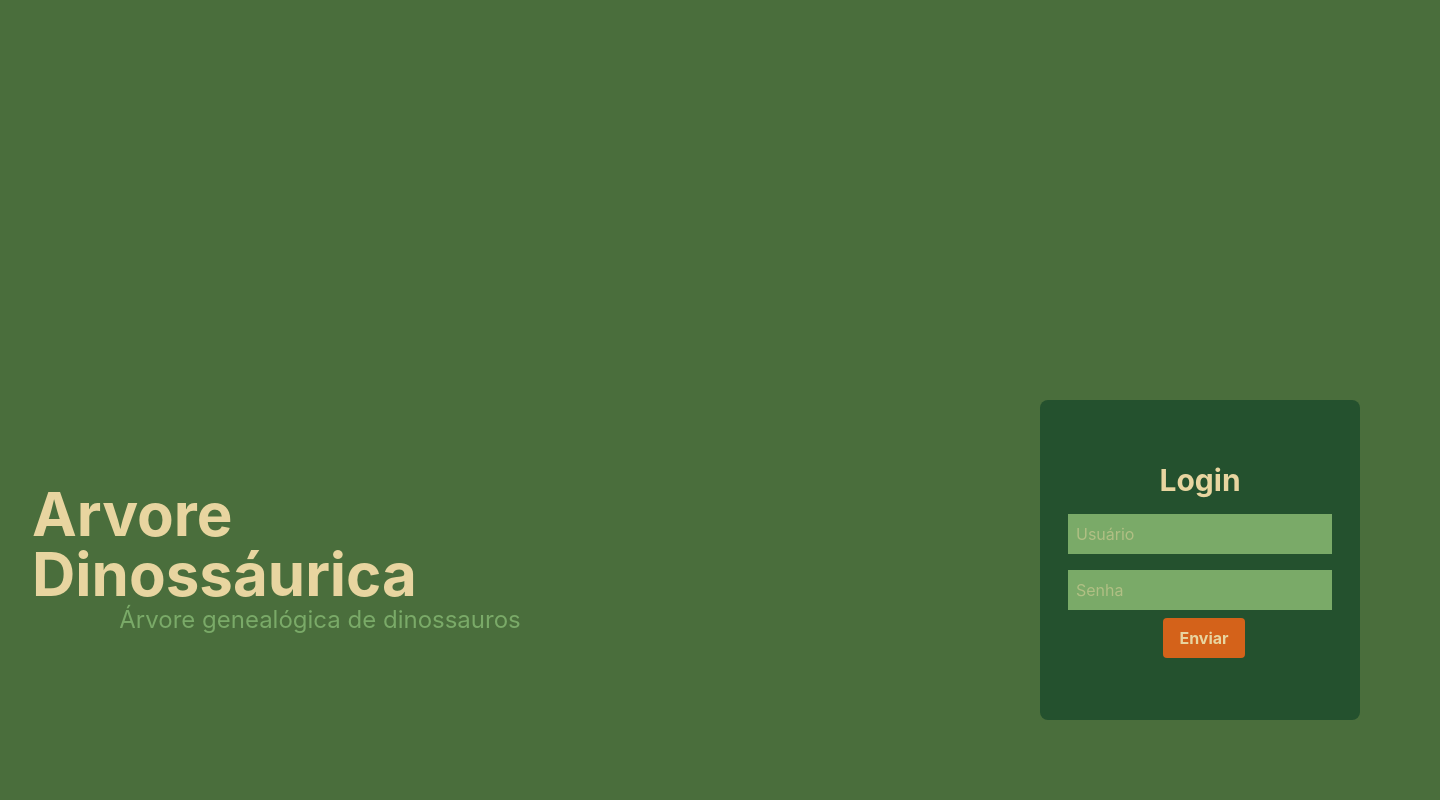
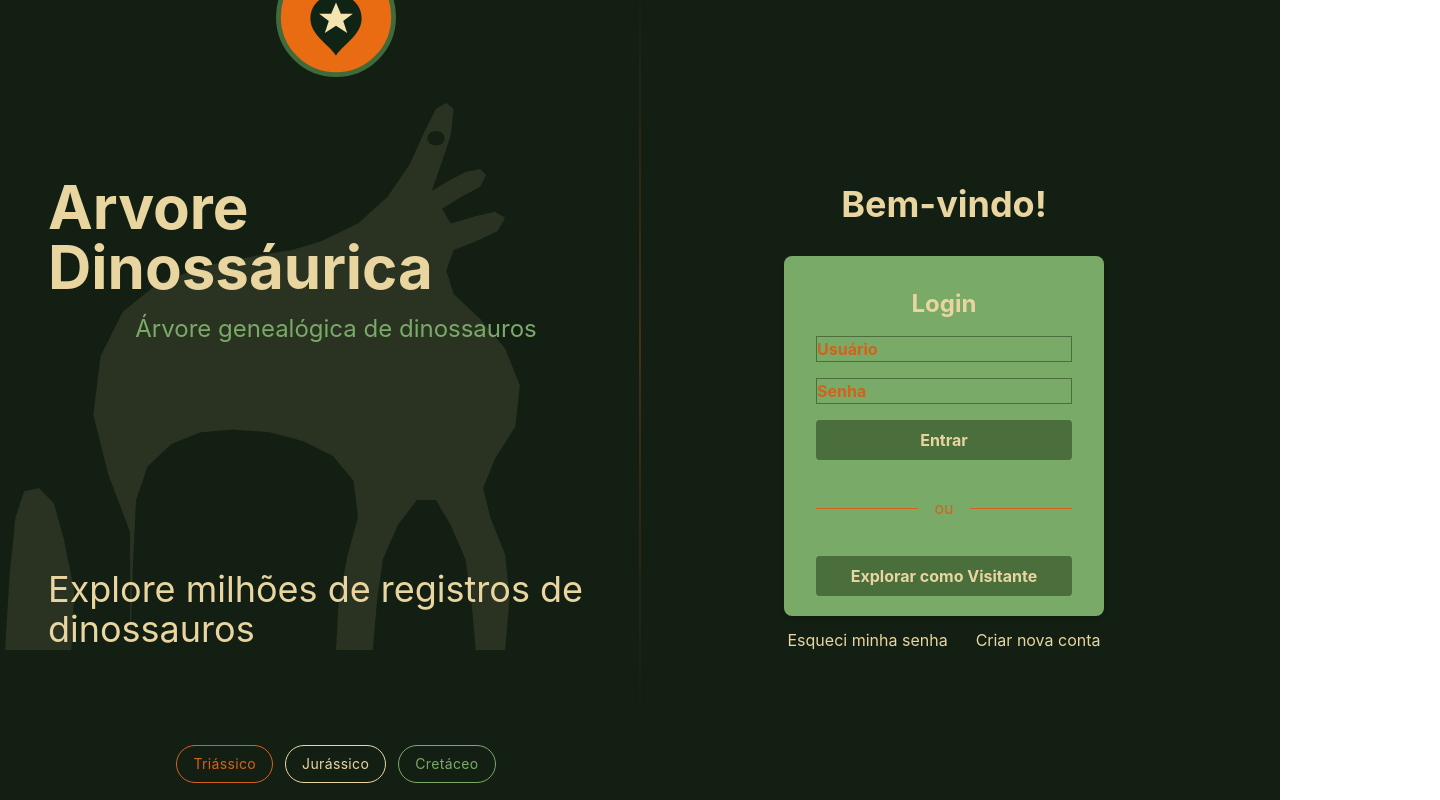
Before and after one commit to Guto-stack/TrabalhoII_TecnologiasWeb, a React app in the folder FrontEnd/: page /login in a window 1280 px wide. Shown: the top 800 px of the page, 1440 px wide, since content can reach past the window. Built offline with nearby package versions, Linux system fonts and the light colour scheme; the HTML template or start-up script is replaced by a standard one.

Commit message:
trazendi pro pc

```diff
--- a/FrontEnd/src/Pages/Login.jsx
+++ b/FrontEnd/src/Pages/Login.jsx
@@ -1,22 +1,128 @@
+function DinoSilhouette() {
+  return (
+    <svg className="absolute opacity-10 w-[1000px] top-1/2 left-1/2 -translate-x-1/2 -translate-y-1/2 z-0" viewBox="0 0 680 500">
+      <path d="
+        M 200 420 L 200 340 L 185 300 L 175 260 L 180 220 L 195 190
+        L 220 170 L 255 158 L 285 152 L 310 148 L 330 142 L 355 130
+        L 375 112 L 390 90 L 400 68 L 408 52 L 415 48 L 420 52
+        L 418 70 L 412 88 L 405 108 L 415 102 L 428 95 L 438 93
+        L 442 97 L 438 105 L 425 112 L 412 120 L 418 130 L 435 125
+        L 448 122 L 455 126 L 450 135 L 435 142 L 420 148 L 415 162
+        L 420 178 L 438 195 L 455 215 L 465 240 L 462 268 L 448 290
+        L 440 310 L 445 330 L 455 355 L 458 385 L 455 420 L 435 420
+        L 432 385 L 428 358 L 418 335 L 408 318 L 395 318 L 382 335
+        L 372 358 L 368 385 L 365 420 L 340 420 L 342 385 L 348 355
+        L 355 330 L 352 305 L 338 288 L 318 278 L 295 272 L 270 270
+        L 248 272 L 228 280 L 212 295 L 204 318 L 202 360 L 200 420 Z
+      " fill="#e8d5a0"/>
+      <ellipse cx="408" cy="72" rx="6" ry="5" fill="#1a2e1a"/>
+      <path d="
+        M 160 420 L 162 380 L 155 345 L 148 320 L 138 310
+        L 128 312 L 122 330 L 118 370 L 115 420 Z
+      " fill="#e8d5a0"/>
+    </svg>
+  )
+}
+
+function DinoTreeLogo({ className = "w-35 h-35" }) {
+  return (
+    <svg
+      className={className}
+      viewBox="0 0 200 200"
+      xmlns="http://www.w3.org/2000/svg"
+    >
+      <circle cx="100" cy="100" r="72" fill="#E96B12" stroke="#3F6B3B" strokeWidth="6" />
+
+      <path
+        d="M100 72
+           C81 72 68 85 68 102
+           C68 122 90 134 100 148
+           C110 134 132 122 132 102
+           C132 85 119 72 100 72Z"
+        fill="#102415"
+      />
+
+      <path
+        d="M100 82
+           L106 96
+           L121 96
+           L109 105
+           L114 120
+           L100 111
+           L86 120
+           L91 105
+           L79 96
+           L94 96Z"
+        fill="#F4E5B0"
+      />
+    </svg>
+  );
+}
+
 function Login() {
+
+
   return (
-    <div className="m-0 h-screen grid grid-cols-2">
-        <div className="bg-primary p-8 flex flex-col items-center justify-center">
-            <h1 className="items-center justify-center text-6xl font-bold text-text text-left">Arvore Dinossáurica</h1>
-            <h2 className="text-2xl text-lightprimary text-left">Árvore genealógica de dinossauros</h2>
-        </div>
 
-          <div className="bg-primary p-100">
-            <div className="flex flex-col items-center justify-center h-80 w-80 bg-loginbg p-8 rounded-lg ">
-              <span className="text-3xl font-bold text-text mb-2">Login</span>
-              <input type="text" placeholder="Usuário" className="bg-lightprimary text-text placeholder:text-lighttext p-2 m-2" />
-              <input type="password" placeholder="Senha" className="bg-lightprimary text-text placeholder:text-lighttext p-2 m-2" />
-              <button className="bg-secondary text-text font-bold py-2 px-4 rounded ml-2">Enviar</button>
+
+
+
+      <div className="h-screen flex items-center justify-center bg-background">
+        <div className="relative w-full max-w-6x1 grid grid-cols-2 gap-8 px-12">
+          <div className="absolute left-1/2 top-10 -translate-x-1/2 h-[80%] w-px bg-gradient-to-b from-transparent via-secondary/50 to-transparent"></div>
+            <div className="relative bg-background pb-20 flex flex-col items-center justify-center">
+                <DinoTreeLogo className="w-40 h-40 mb-20"/>
+
+                <DinoSilhouette  />
+              <div className=" z-10 flex flex-col gap-4 items-center justify-center pb-50 ">
+                <h1 className="items-center justify-center text-6xl font-bold text-text ">Arvore Dinossáurica</h1>
+                <h2 className="text-2xl text-lightprimary items-center justify-center">Árvore genealógica de dinossauros</h2>
+              </div>
+              <div className="mt-6 pb-20">
+                <h3 className="text-4xl  text-text text-left">Explore milhões de registros de dinossauros</h3>
+              </div>
+              <div className="flex gap-3 mt-4 relative z-20">
+                <span className="inline-block cursor-pointer border border-secondary text-secondary px-4 py-2 text-sm tracking-wide rounded-full transform transition-transform duration-300 hover:scale-125">
+                  Triássico
+                </span>
+
+                <span className="inline-block cursor-pointer border border-text text-text px-4 py-2 text-sm tracking-wide rounded-full transform transition-transform duration-300 hover:scale-125">
+                  Jurássico
+                </span>
+
+                <span className="inline-block cursor-pointer border border-lightprimary text-lightprimary px-4 py-2 text-sm tracking-wide rounded-full transform transition-transform duration-300 hover:scale-125">
+                  Cretáceo
+                </span>
+              </div>
+            </div>
+
+          <div className="bg-background px-16 py-10 w-full h-full flex flex-col items-center justify-center gap-8">
+            <span className="text-4xl font-bold text-text">Bem-vindo!</span>
+            <div className="flex flex-col gap-4 bg-lightprimary p-8 rounded-lg shadow-md w-80 h-90">
+              <nav className="text-2xl font-bold text-text text-center">Login</nav>
+              <input className="text-text placeholder:text-secondary font-bold border border-primary focus:outline-none focus:ring-2 focus:ring-blue-500" type="text" placeholder="Usuário" />
+              <input className="text-text placeholder:text-secondary font-bold border border-primary focus:outline-none focus:ring-2 focus:ring-blue-500" type="password" placeholder="Senha" />
+              <button className="bg-primary text-text font-bold py-2 px-4 rounded hover:bg-blue-700">Entrar</button>
+              <div className="relative flex py-5 items-center">
+                <div className="flex-grow border-t border-secondary"></div>
+                <span className="flex-shrink mx-4 text-secondary">ou</span>
+                <div className="flex-grow border-t border-secondary"></div>
+              </div>
+              <button className="bg-primary text-text font-bold py-2 px-4 rounded hover:bg-blue-700">
+                Explorar como Visitante
+              </button>
+            <div className="flex gap-3 mt-4 relative whitespace-nowrap  items-center justify-center ">
+              <a href="/esqueci_minhasenha" className="text-text hover:underline mr-4">
+                Esqueci minha senha
+              </a>
+              <a href="/cadastro" className="text-text hover:underline">
+                Criar nova conta
+              </a>
+            </div>
             </div>
           </div>
-
-
-    </div>
+        </div>
+      </div>
   );
 
 }
```
